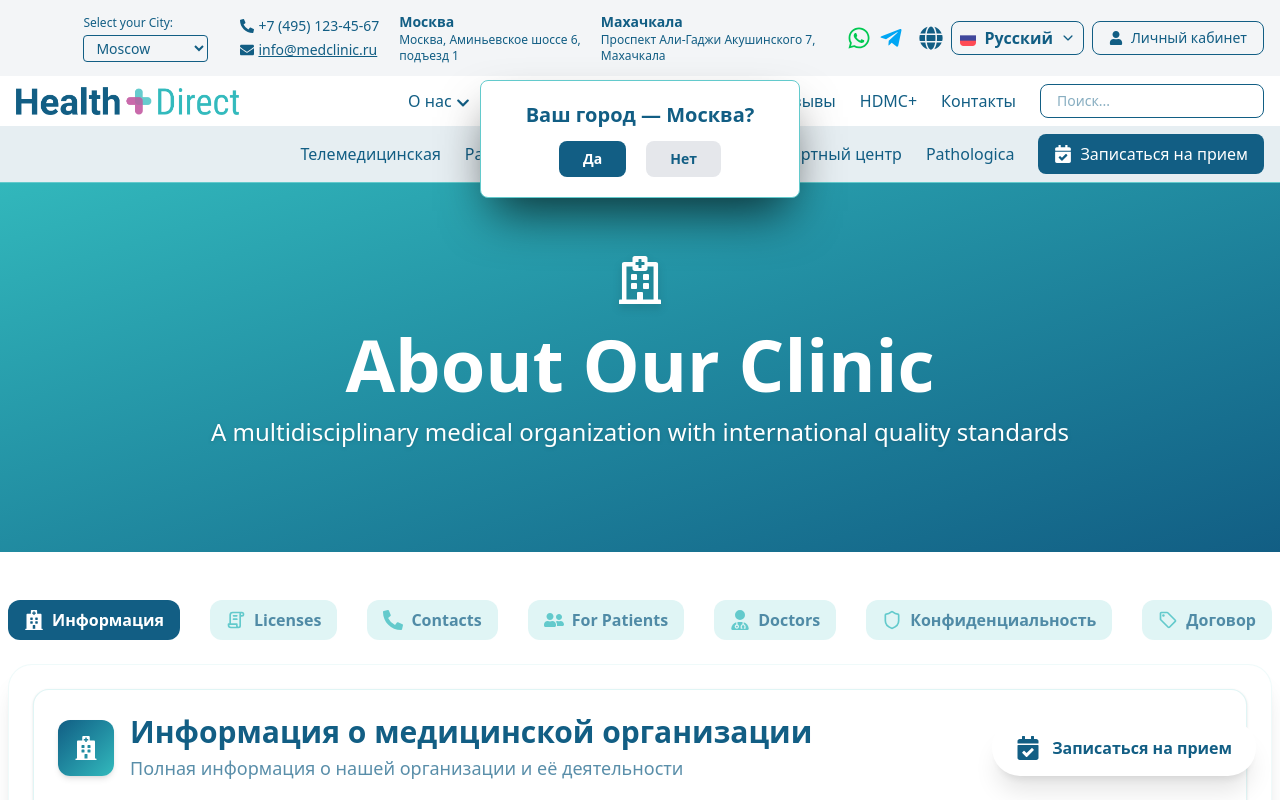
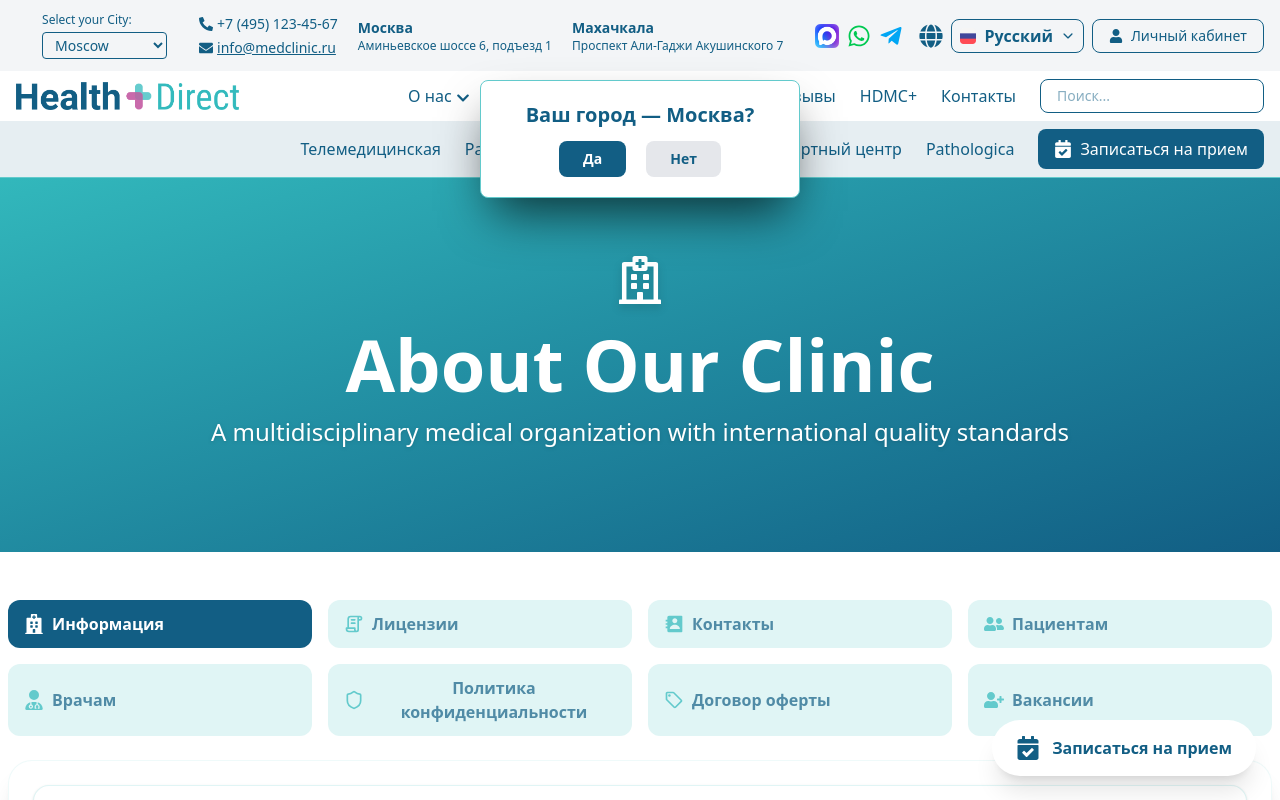
Before and after one commit to gaurav-pndy/hdmc, a React (Vite) app: page /about#info in a window 1280 px wide. Shown: the top 800 px of the page. Built offline with nearby package versions, Linux system fonts and the light colour scheme.

Commit message:
updated header and about

```diff
--- a/src/components/About/AboutTabs.jsx
+++ b/src/components/About/AboutTabs.jsx
@@ -1,7 +1,13 @@
 import React, { useEffect, useState } from "react";
 import { useTranslation } from "react-i18next";
 import { useLocation } from "react-router-dom"; // ✅ important
-import { FaHospital, FaPhoneAlt, FaLock, FaUserFriends } from "react-icons/fa";
+import {
+  FaHospital,
+  FaPhoneAlt,
+  FaLock,
+  FaUserFriends,
+  FaUserPlus,
+} from "react-icons/fa";
 import { TbLicense } from "react-icons/tb";
 import { FaUserDoctor } from "react-icons/fa6";
 import { LuShield } from "react-icons/lu";
@@ -17,6 +23,8 @@ import ForPatients from "../../pages/ForPatients";
 import DoctorsPage from "../../pages/DoctorsPage";
 import PatientsInfo from "../ForPatients/PatientsInfo";
 import PatientsAccordion from "../ForPatients/PatientsAccordion";
+import AboutVacancies from "./AboutVacancies";
+import { BiSolidContact } from "react-icons/bi";
 
 const TABS = [
   {
@@ -34,7 +42,7 @@ const TABS = [
   {
     key: "contacts",
     labelKey: "about.tabs.contacts",
-    icon: <FaPhoneAlt />,
+    icon: <BiSolidContact />,
     component: AboutContacts,
   },
   {
@@ -61,6 +69,12 @@ const TABS = [
     icon: <MdOutlineLocalOffer />,
     component: AboutOfferContract,
   },
+  {
+    key: "vacancies",
+    labelKey: "about.tabs.vacancies",
+    icon: <FaUserPlus />,
+    component: AboutVacancies,
+  },
 ];
 
 const AboutTabs = () => {
@@ -80,12 +94,12 @@ const AboutTabs = () => {
   return (
     <section id="about-tabs" className="max-w-7xl mx-auto px-2 py-12">
       {/* Tabs header */}
-      <nav className="mb-6 grid grid-cols-2 md:grid-cols-3 lg:flex justify-between gap-4 flex-wrap">
+      <nav className="mb-6 grid grid-cols-2 md:grid-cols-3 lg:grid-cols-4 justify-between gap-4 flex-wrap">
         {TABS.map((tab) => (
           <button
             key={tab.key}
             onClick={() => setActiveTab(tab.key)}
-            className={`flex items-center gap-2 px-4 py-2 font-semibold rounded-xl cursor-pointer transition-all
+            className={`flex items-center gap-2 px-4 py-3 font-semibold rounded-xl cursor-pointer transition-all
               ${
                 activeTab === tab.key
                   ? "bg-brand1 text-white"
--- /dev/null
+++ b/src/components/About/AboutVacancies.jsx
@@ -0,0 +1,7 @@
+import React from "react";
+
+const AboutVacancies = () => {
+  return <div>AboutVacancies</div>;
+};
+
+export default AboutVacancies;
--- a/src/components/Header.jsx
+++ b/src/components/Header.jsx
@@ -17,14 +17,18 @@ import {
   FaUsers,
   FaHandshake,
   FaArrowRight,
+  FaUserPlus,
+  FaUserFriends,
 } from "react-icons/fa";
 import { motion, AnimatePresence } from "framer-motion";
 import i18n from "../utils/i18n";
-import { FaLocationDot } from "react-icons/fa6";
+import { FaLocationDot, FaUserDoctor } from "react-icons/fa6";
 import { IoIosArrowDown } from "react-icons/io";
 import { TbLicense } from "react-icons/tb";
 import { BiSolidContact } from "react-icons/bi";
 import { IoInformation } from "react-icons/io5";
+import { LuShield } from "react-icons/lu";
+import { MdOutlineLocalOffer } from "react-icons/md";
 
 const Header = () => {
   const { t } = useTranslation();
@@ -152,39 +156,44 @@ const Header = () => {
 
   const aboutItems = [
     {
-      path: "/",
+      path: "/about#info",
       label: t("header.about1"),
       icon: <FaHospital className="text-xl text-white" />,
     },
     {
-      path: "/",
+      path: "/about#licenses",
       label: t("header.about2"),
       icon: <TbLicense className="text-xl text-white" />,
     },
     {
-      path: "/",
+      path: "/about#contacts",
       label: t("header.about3"),
       icon: <BiSolidContact className="text-xl text-white" />,
     },
     {
-      path: "/",
+      path: "/about#patients",
       label: t("header.about4"),
-      icon: <IoInformation className="text-xl text-white" />,
+      icon: <FaUserFriends className="text-xl text-white" />,
     },
     {
-      path: "/",
+      path: "/about#doctors",
       label: t("header.about5"),
-      icon: <FaUsers className="text-xl text-white" />,
+      icon: <FaUserDoctor className="text-xl text-white" />,
     },
     {
-      path: "/",
+      path: "/about#privacy",
       label: t("header.about6"),
-      icon: <FaUser className="text-xl text-white" />,
+      icon: <LuShield className="text-xl text-white" />,
     },
     {
-      path: "/",
+      path: "/about#offer",
       label: t("header.about7"),
-      icon: <FaHandshake className="text-xl text-white" />,
+      icon: <MdOutlineLocalOffer className="text-xl text-white" />,
+    },
+    {
+      path: "/about#vacancies",
+      label: t("header.about8"),
+      icon: <FaUserPlus className="text-xl text-white" />,
     },
   ];
 
@@ -342,6 +351,15 @@ const Header = () => {
 
           {/* Socials & Language Switch */}
           <div className="hidden lg:flex items-center gap-2 justify-end min-w-0">
+            <a
+              href=""
+              target="_blank"
+              rel="noopener noreferrer"
+              className="text-green-500 text-lg xl:text-2xl hover:scale-125 transition-all duration-300"
+              aria-label="WhatsApp"
+            >
+              <img src="/max.png" alt="" className="w-6" />
+            </a>
             <a
               href="https://wa.me/74951234567"
               target="_blank"
@@ -529,7 +547,7 @@ const Header = () => {
             </AnimatePresence>
           </div>
           <Link
-            to="/about#patients"
+            to="/"
             className=" whitespace-nowrap hover:text-brand2 transition-all duration-300 cursor-pointer"
           >
             {" "}
@@ -692,6 +710,15 @@ const Header = () => {
                 </div>
                 <div className="flex gap-4">
                   <a
+                    href=""
+                    target="_blank"
+                    rel="noopener noreferrer"
+                    className="text-green-500 text-lg xl:text-2xl hover:scale-125 transition-all duration-300"
+                    aria-label="WhatsApp"
+                  >
+                    <img src="/max.png" alt="" className="w-7" />
+                  </a>
+                  <a
                     href="https://wa.me/74951234567"
                     target="_blank"
                     rel="noopener noreferrer"
@@ -815,10 +842,7 @@ const Header = () => {
                     )}
                   </AnimatePresence>
                 </div>
-                <Link
-                  to="/about#patients"
-                  className="  hover:underline whitespace-nowrap"
-                >
+                <Link to="/" className="  hover:underline whitespace-nowrap">
                   {" "}
                   {t("header.forPatients")}
                 </Link>{" "}
```
Also changed, not shown: public/max.png (added), src/locales/en.json, src/locales/ru.json.
